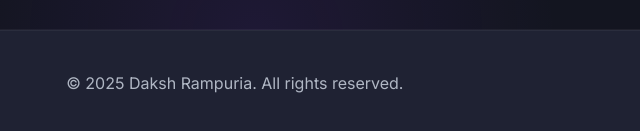
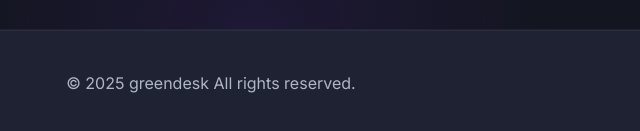
Before and after one commit to greendeskon/resume-daksh, a plain HTML site: page index.html in a window 1280 px wide. Shown: the part 7803-7934 px from the top of the page, 0-640 px from the left. Drawn offline with Linux system fonts and the light colour scheme.

Commit message:
Update index.html

```diff
--- a/index.html
+++ b/index.html
@@ -370,7 +370,7 @@
     <footer>
         <div class="container">
             <div class="footer-content">
-                <p>© 2025 Daksh Rampuria. All rights reserved.</p>
+                <p>© 2025 greendesk All rights reserved.</p>
                 <div class="social-links">
                     <a href="#" class="social-icon"><i class="fab fa-linkedin"></i></a>
                     <a href="#" class="social-icon"><i class="fab fa-github"></i></a>
```
